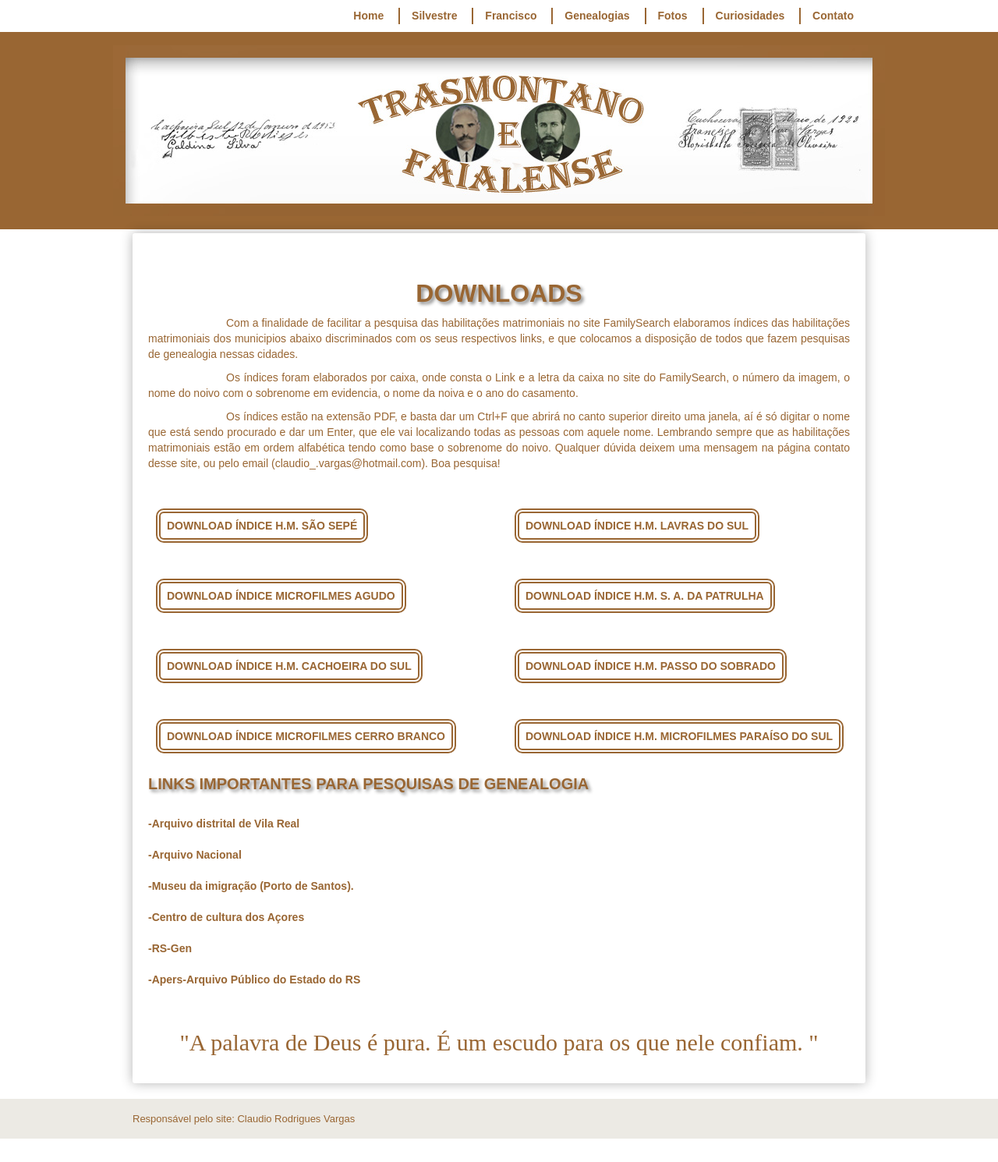
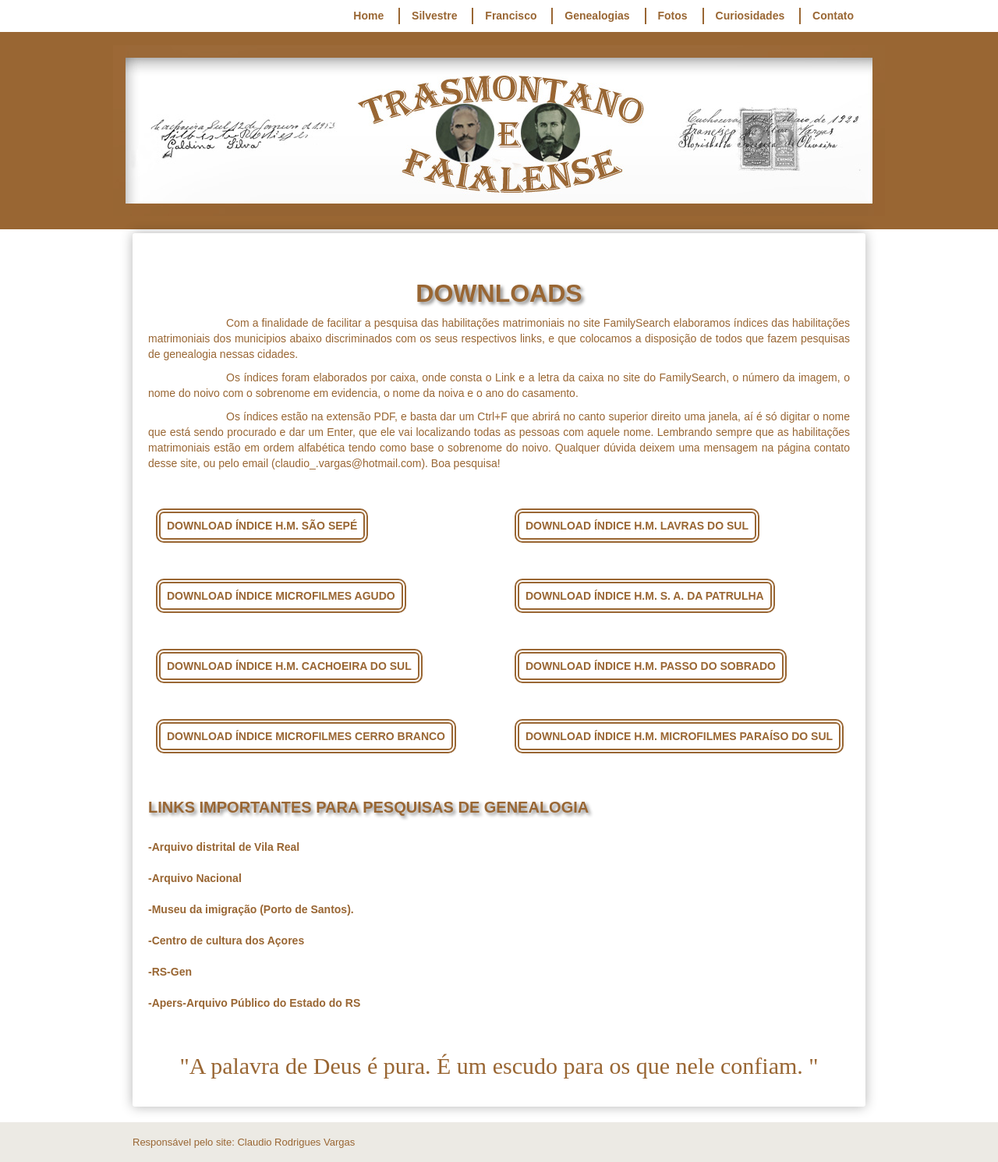
Before and after one commit to claudiovargas1955/claudiovargas1955.github.io, a Jekyll site: the page built from _pages/downloads.html, in a window 1280 px wide. Shown: the whole page at 78% size. Built offline with Jekyll 4.4.1, drawn with Linux system fonts in a browser that asks for light colours; some web fonts are replaced; before the commit the page ends 1460 px from its top, so only the background shows below that.

Commit message:
Update downloads.html

```diff
--- a/_pages/downloads.html
+++ b/_pages/downloads.html
@@ -21,7 +21,7 @@ a:hover{text-decoration:underline;
 
  #indices{position:relative;
 		     width:1000px;
-		     padding-bottom:200px;
+		     padding-bottom:230px;
 	 	     }
 
 .indls{position:relative;
```
